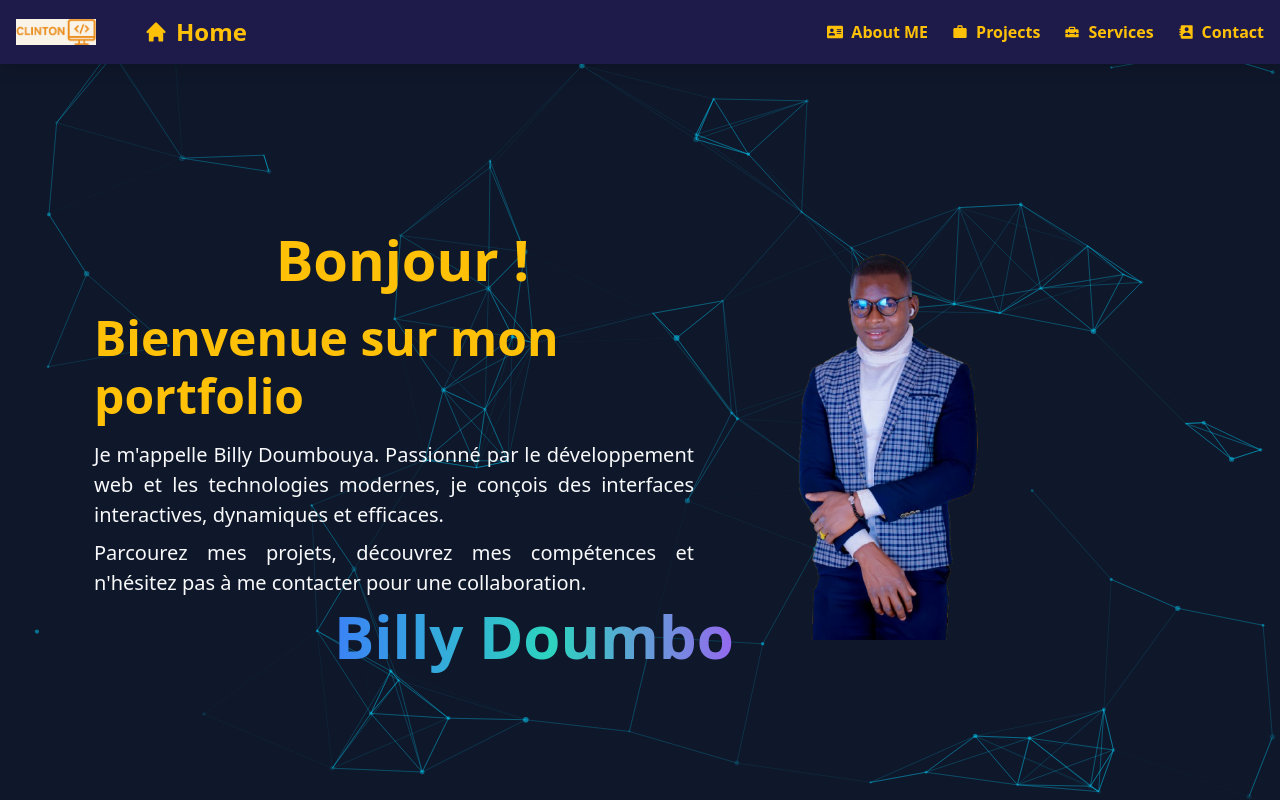
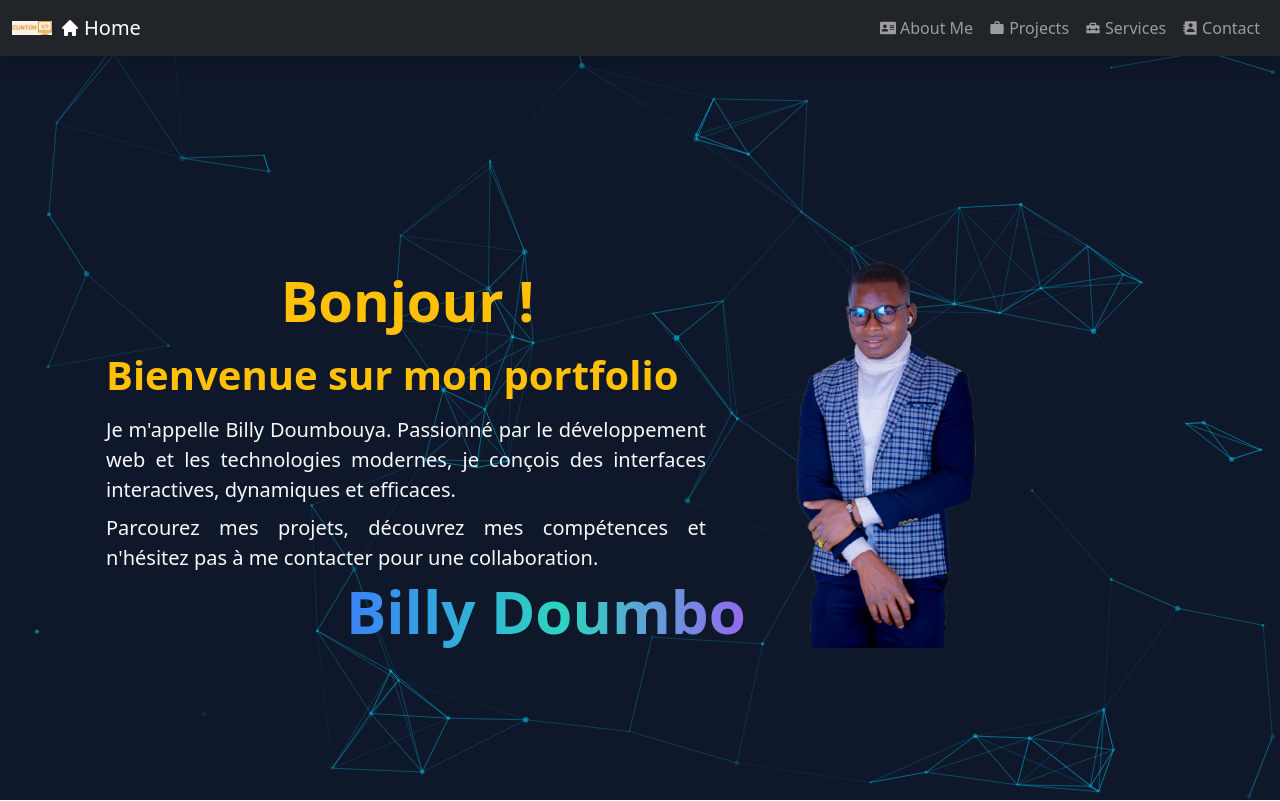
Before and after one commit to Clinton62395/clinton-portfolio, a React (Vite) app: page / in a window 1280 px wide. Shown: the top 801 px of the page. Built offline with nearby package versions, Linux system fonts and the light colour scheme.

Commit message:
add my my meta description

```diff
--- a/index.html
+++ b/index.html
@@ -1,19 +1,31 @@
-<!doctype html>
+<!DOCTYPE html>
 <html lang="en">
   <head>
     <meta charset="UTF-8" />
     <link rel="icon" type="image/svg+xml" href="mylogo.png" />
     <meta name="viewport" content="width=device-width, initial-scale=1.0" />
+    <meta
+      name="description"
+      content="Portfolio React de Billy Doumbouya, développeur passionné par le developpement web, du numerique et du trading de crypto-monnaies. Découvrez mes projets, compétences et mon parcours."
+    />
+    <meta
+      name="keywords"
+      content="Portfolio, Billy Doumbouya, Développeur web, React, Crypto-monnaies, Infographie, Cybersécurité, Numérique"
+    />
+    <meta name="author" content="Billy Doumbouya" />
+    <meta property="og:title" content="Portfolio de Billy Doumbouya" />
+    <meta
+      property="og:description"
+      content="Découvrez mes projets, compétences et mon parcours. Développeur passionné par le développement web, du numérique et du trading de crypto-monnaies."
+    />
+    <meta property="og:image" content="/mylogo.png" />
+
     <title>React portfolio</title>
+    <link rel="stylesheet" />
     <link
-  rel="stylesheet"
-/>
- <link
-    rel="stylesheet"
-    href="https://cdnjs.cloudflare.com/ajax/libs/animate.css/4.1.1/animate.min.css"
-
-  />
-
+      rel="stylesheet"
+      href="https://cdnjs.cloudflare.com/ajax/libs/animate.css/4.1.1/animate.min.css"
+    />
   </head>
   <body>
     <div id="root"></div>
--- a/src/components/TypingEffect.jsx
+++ b/src/components/TypingEffect.jsx
@@ -14,7 +14,7 @@ function TypingText() {
       wrapper="span"
       speed={50}
       repeat={Infinity}
-      className="bi-text-6xl bi-font-bold bi-text-transparent bi-bg-gradient-to-r bi-from-blue-500 bi-via-teal-400 bi-to-purple-500 bi-bg-clip-text"
+      className=" bi-text-6xl bi-font-bold bi-text-transparent bi-bg-gradient-to-r bi-from-blue-500 bi-via-teal-400 bi-to-purple-500 bi-bg-clip-text "
     />
   );
 }
--- a/src/components/navbar.jsx
+++ b/src/components/navbar.jsx
@@ -1,54 +1,76 @@
 import React from "react";
-import { BiHelpCircle, BiSolidContact } from "react-icons/bi";
+import { Link } from "react-router-dom";
+import { HiHome } from "react-icons/hi";
 import { FaAddressCard } from "react-icons/fa";
-import { HiHome } from "react-icons/hi";
-import { MdHomeRepairService, MdOutlineWork } from "react-icons/md";
-import { Link } from "react-router-dom";
+import { MdOutlineWork, MdHomeRepairService } from "react-icons/md";
+import { BiSolidContact } from "react-icons/bi";
 
 function PagesNavbar() {
   return (
-    <nav className="bi-fixed bi-top-0 bi-left-0 bi-w-full bi-bg-[#1e1b4b] bi-shadow-lg  bi-p-4 bi-z-50">
-      <div className="bi-container bi-mx-auto bi-flex bi-items-center bi-justify-between">
-        <Link
-          to="/"
-          className="text-warning bi-font-bold bi-text-2xl bi-flex bi-items-center bi-space-x-2"
+    <nav className="navbar navbar-expand-md navbar-dark bg-dark fixed-top shadow">
+      <div className="container-fluid">
+        <Link className="navbar-brand d-flex align-items-center" to="/">
+          <img
+            src="mylogo.png"
+            alt="Logo"
+            width="40"
+            height="40"
+            className="me-2"
+          />
+          <HiHome className="me-1" />
+          <span>Home</span>
+        </Link>
+
+        {/* Toggle button for mobile */}
+        <button
+          className="navbar-toggler"
+          type="button"
+          data-bs-toggle="collapse"
+          data-bs-target="#navbarContent"
+          aria-controls="navbarContent"
+          aria-expanded="false"
+          aria-label="Toggle navigation"
         >
-          <span className="bi-w-20 bi-mr-10">
-            <img src="mylogo.png" alt="logo" />
-          </span>
-          <HiHome />
-          <span className="underline-middle">Home</span>
-        </Link>
-        <div className="bi-flex bi-space-x-6">
-          <Link
-            to="/about"
-            className="text-warning bi-font-semibold bi-flex bi-items-center bi-space-x-2"
-          >
-            <FaAddressCard />
-            <span className="underline-middle">About ME</span>
-          </Link>
-          <Link
-            to="/projects"
-            className="text-warning bi-font-semibold bi-flex bi-items-center bi-space-x-2"
-          >
-            <MdOutlineWork />
-            <span className="underline-middle">Projects</span>
-          </Link>
-          <Link
-            to="/service"
-            className="text-warning bi-font-semibold bi-flex bi-items-center bi-space-x-2"
-          >
-            <MdHomeRepairService />
-            <span className="underline-middle">Services</span>
-          </Link>
-          <Link
-            to="/contact"
-            className="text-warning bi-font-semibold bi-flex bi-items-center bi-space-x-2"
-          >
-            <BiSolidContact />
-            <span className="underline-middle">Contact</span>
-          </Link>
+          <span className="navbar-toggler-icon"></span>
+        </button>
 
+        {/* Collapsible menu */}
+        <div className="collapse navbar-collapse" id="navbarContent">
+          <ul className="navbar-nav ms-auto mb-2 mb-md-0">
+            <li className="nav-item">
+              <Link className="nav-link d-flex align-items-center" to="/about">
+                <FaAddressCard className="me-1" />
+                About Me
+              </Link>
+            </li>
+            <li className="nav-item">
+              <Link
+                className="nav-link d-flex align-items-center"
+                to="/projects"
+              >
+                <MdOutlineWork className="me-1" />
+                Projects
+              </Link>
+            </li>
+            <li className="nav-item">
+              <Link
+                className="nav-link d-flex align-items-center"
+                to="/service"
+              >
+                <MdHomeRepairService className="me-1" />
+                Services
+              </Link>
+            </li>
+            <li className="nav-item">
+              <Link
+                className="nav-link d-flex align-items-center"
+                to="/contact"
+              >
+                <BiSolidContact className="me-1" />
+                Contact
+              </Link>
+            </li>
+          </ul>
         </div>
       </div>
     </nav>
--- a/src/main.jsx
+++ b/src/main.jsx
@@ -1,10 +1,11 @@
 import { StrictMode } from 'react'
 import { createRoot } from 'react-dom/client'
 import 'bootstrap/dist/css/bootstrap.min.css';
+import 'bootstrap/dist/js/bootstrap.bundle.min.js';
+
 import "./App.css";
 import "./index.css";
 import App from "./App.jsx";
-
 
 createRoot(document.getElementById('root')).render(
   <StrictMode>
--- a/src/pages/Home.jsx
+++ b/src/pages/Home.jsx
@@ -20,19 +20,19 @@ function Home() {
 
   return (
     <>
-      <div className="bi-relative bi-h-screen bi-w-full d-flex align-items-center justify-content-center bi-mt-10 ">
+      <div className="bi-relative bi-h-screen bi-w-full d-flex align-items-center mt-sm-5 justify-content-center bi-mt-10 ">
         {/* Fond animé */}
         <BackgroundParticles />
 
         {/* Grille Bootstrap container */}
         <div className="container bi-relative bi-z-10 ">
-          <div className="row align-items-center">
+          <div className="row align-items-center justify-centent-center mx-auto ">
             {/* Texte + typing effect */}
-            <div className="col-md-7 text-center text-md-start text-white px-4 mb-5">
+            <div className="col-block col-md-7 text-center text-md-start text-white px-4 mb-5 ">
               <h1 className="display-4 fw-bold text-warning mb-3 text-center">
                 Bonjour !
               </h1>
-              <span className="display-5 fw-bold text-warning mb-3 d-block">
+              <span className="display-6 fw-bold text-warning mb-3 d-block">
                 {" "}
                 Bienvenue sur mon portfolio
               </span>
```
